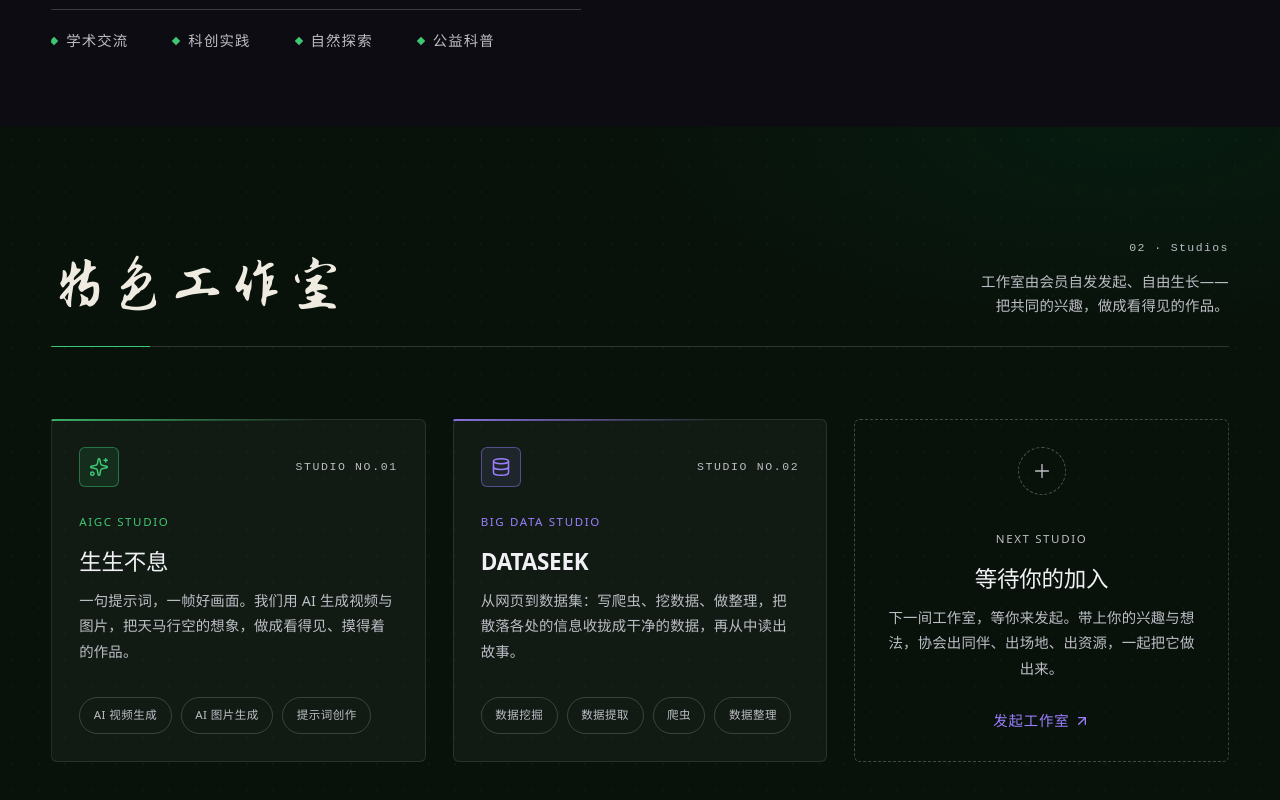
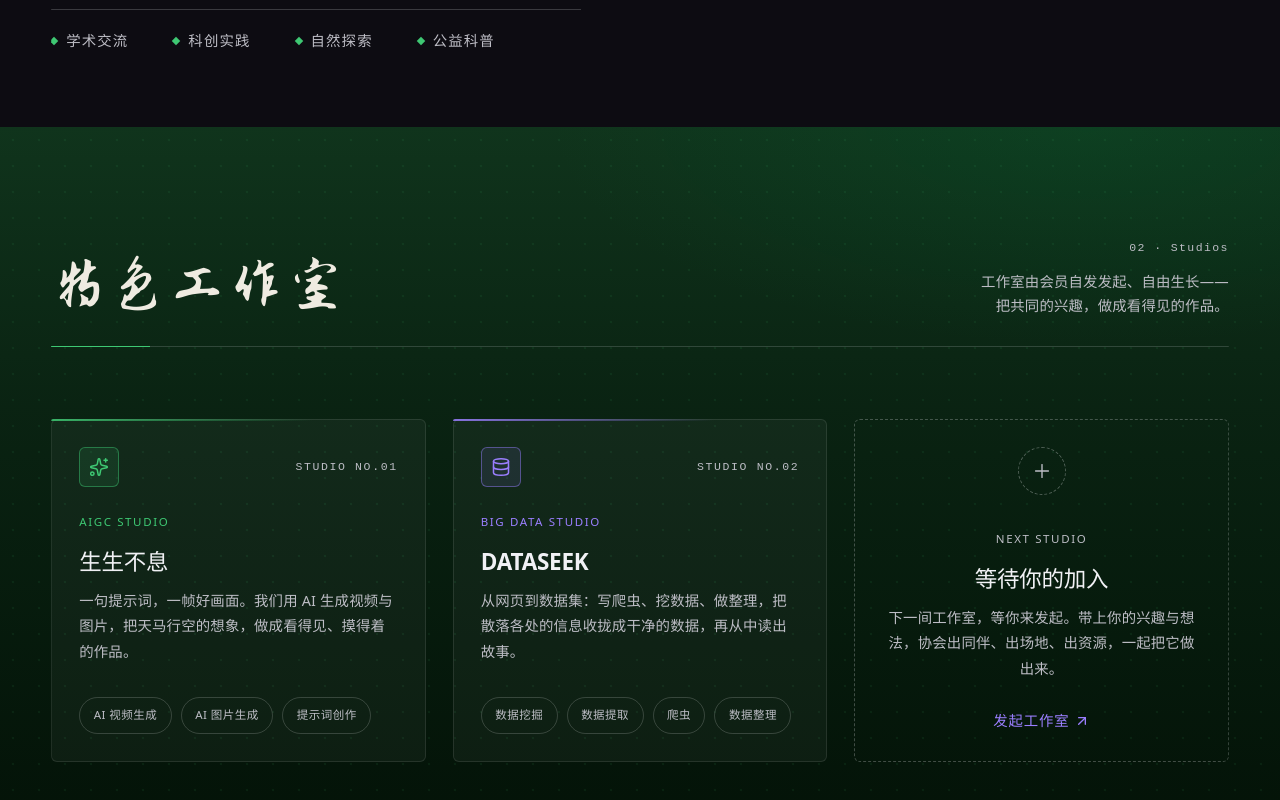
Before and after one commit to bird-z/OLeaf, a React (Vite) app: page / in a window 1280 px wide. Shown: the part 1520-2320 px from the top of the page. Built offline with nearby package versions, Linux system fonts and the light colour scheme.

Commit message:
style: 绿色节底色强化 — 夜绿提亮（17%→23% L，彩度翻倍）+ 三层叠加
- --color-paper-green: oklch(17% 0.022) → oklch(23% 0.045)，绿感明确
- Studios/Join：顶亮底暗纵向渐变 + 点阵加密（5%→8%）+ eco 光晕加强（9%→16%）

```diff
--- a/src/components/MainCp/Join.css
+++ b/src/components/MainCp/Join.css
@@ -17,11 +17,14 @@
 
 .join {
   padding: var(--space-3xl) clamp(var(--space-md), 4vw, var(--space-2xl));
-  /* 黑-绿交替节奏：本节夜绿底。点阵 + 顶部 eco 微光作图案修饰（与 Studios 同一语言） */
+  /* 黑-绿交替节奏：本节夜绿底。纵向渐变（顶亮底暗）+ 点阵 + 顶部 eco 光晕（与 Studios 同一语言） */
   background:
-    radial-gradient(color-mix(in oklch, var(--color-eco-bright) 5%, transparent) 1px, transparent 1.6px) 0 0 / 26px 26px,
-    radial-gradient(ellipse 55% 38% at 88% 0%, color-mix(in oklch, var(--color-eco) 9%, transparent), transparent 70%) no-repeat,
-    var(--color-paper-green);
+    radial-gradient(color-mix(in oklch, var(--color-eco-bright) 8%, transparent) 1px, transparent 1.6px) 0 0 / 26px 26px,
+    radial-gradient(ellipse 60% 42% at 85% 0%, color-mix(in oklch, var(--color-eco) 16%, transparent), transparent 70%) no-repeat,
+    linear-gradient(180deg,
+      color-mix(in oklch, var(--color-paper-green) 88%, var(--color-eco-bright) 12%),
+      var(--color-paper-green) 38%,
+      color-mix(in oklch, var(--color-paper-green) 70%, black));
   color: var(--color-photo-ink);
   font-family: var(--font-body);
   text-align: left;
--- a/src/components/MainCp/Studios.css
+++ b/src/components/MainCp/Studios.css
@@ -15,11 +15,14 @@
 
 .studios {
   padding: var(--space-3xl) clamp(var(--space-md), 4vw, var(--space-2xl));
-  /* 黑-绿交替节奏：本节夜绿底。点阵 + 顶部 eco 微光作图案修饰（克制，不抢卡片） */
+  /* 黑-绿交替节奏：本节夜绿底。纵向渐变（顶亮底暗）+ 点阵 + 顶部 eco 光晕，三层叠加出层次 */
   background:
-    radial-gradient(color-mix(in oklch, var(--color-eco-bright) 5%, transparent) 1px, transparent 1.6px) 0 0 / 26px 26px,
-    radial-gradient(ellipse 55% 38% at 88% 0%, color-mix(in oklch, var(--color-eco) 9%, transparent), transparent 70%) no-repeat,
-    var(--color-paper-green);
+    radial-gradient(color-mix(in oklch, var(--color-eco-bright) 8%, transparent) 1px, transparent 1.6px) 0 0 / 26px 26px,
+    radial-gradient(ellipse 60% 42% at 85% 0%, color-mix(in oklch, var(--color-eco) 16%, transparent), transparent 70%) no-repeat,
+    linear-gradient(180deg,
+      color-mix(in oklch, var(--color-paper-green) 88%, var(--color-eco-bright) 12%),
+      var(--color-paper-green) 38%,
+      color-mix(in oklch, var(--color-paper-green) 70%, black));
   color: var(--color-photo-ink);
   font-family: var(--font-body);
   text-align: left;
--- a/tokens.css
+++ b/tokens.css
@@ -21,7 +21,7 @@
   --color-photo-ink:    oklch(96% 0.005 290);  /* 照片上的主文字 */
   --color-photo-warm:   oklch(94% 0.014 85);   /* 照片上的暖纸白（行楷标题，呼应立柱暖光） */
   --color-paper-dark:   oklch(16% 0.012 290);  /* 深色纸面 — 暗节底色，与星轨夜空同色系 */
-  --color-paper-green:  oklch(17% 0.022 152);  /* 夜绿 — 交替节底色（eco 同色相深底），与黑底节交替提升层次 */
+  --color-paper-green:  oklch(23% 0.045 152);  /* 夜绿 — 交替节底色（eco 同色相深底），与黑底节强对比交替 */
   --color-photo-muted:  oklch(80% 0.012 290);  /* 照片上的次级文字 */
   --color-eco-bright:   oklch(74% 0.17 152);   /* 暗底叶绿 */
   --color-accent-bright: oklch(68% 0.19 290);  /* 暗底品牌紫 */
```
